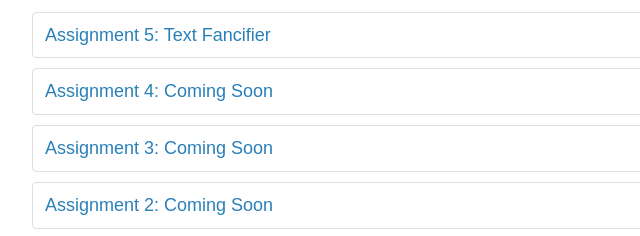
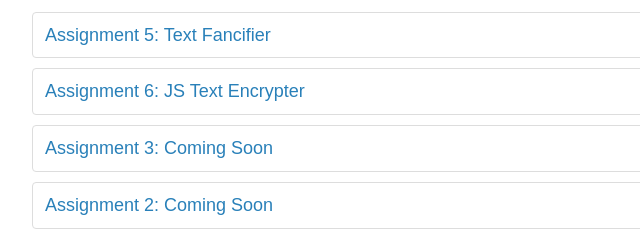
Before and after one commit to rushabhpatell/CSC193A, a plain HTML site: page index.html in a window 1280 px wide. Shown: the part 695-931 px from the top of the page, 208-848 px from the left. Drawn offline with Linux system fonts and the light colour scheme.

Commit message:
Update index.html

```diff
--- a/index.html
+++ b/index.html
@@ -16,7 +16,7 @@
       <h2>My Assignments</h2>
       <div class="assignment-links">
         <a href="fancifymytext.html">Assignment 5: Text Fancifier</a>
-        <a href="#">Assignment 4: Coming Soon</a>
+        <a href="encrypt-it.html">Assignment 6: JS Text Encrypter</a>
         <a href="#">Assignment 3: Coming Soon</a>
         <a href="#">Assignment 2: Coming Soon</a>
         <a href="#">Assignment 1: Coming Soon</a>
```
